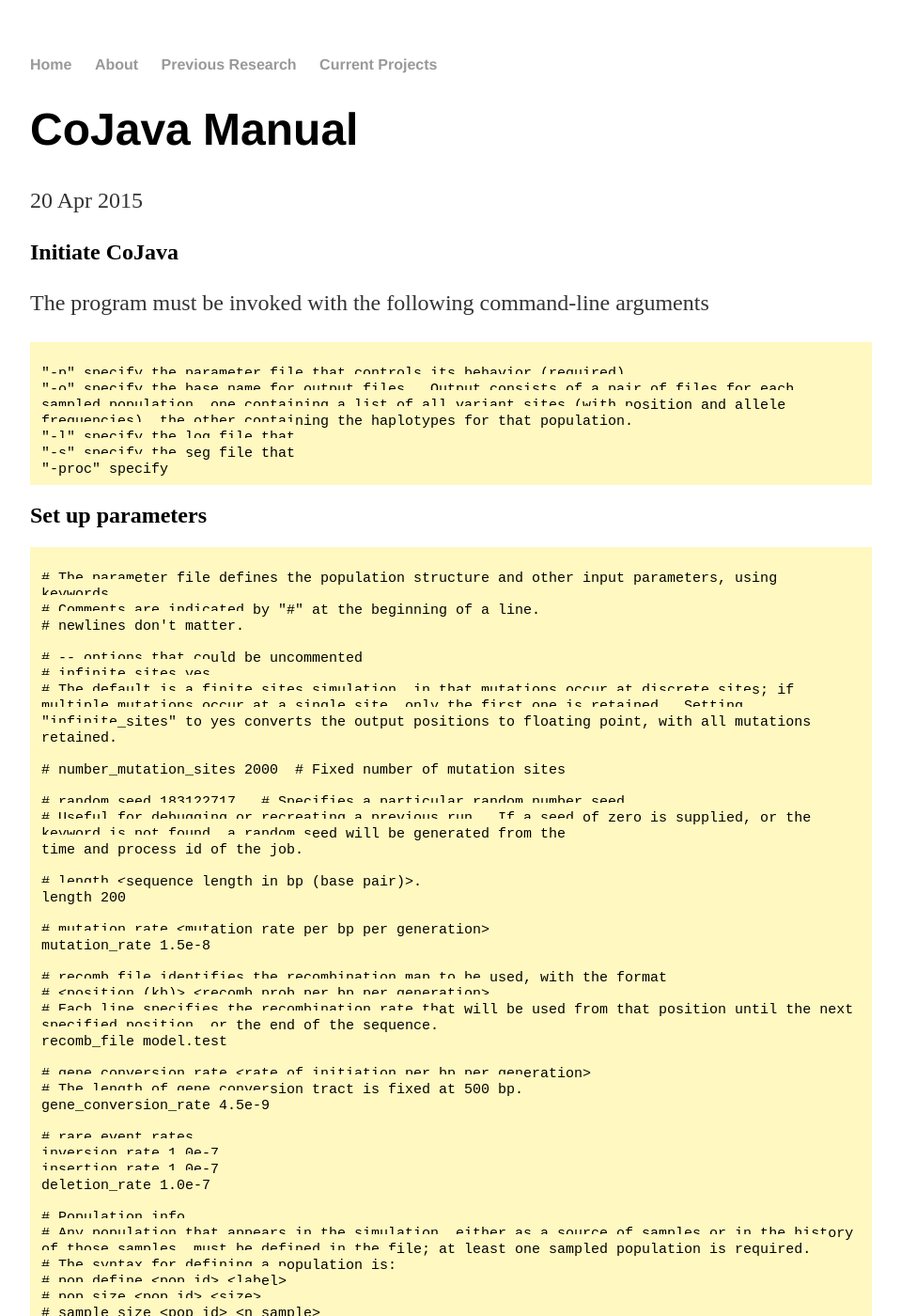
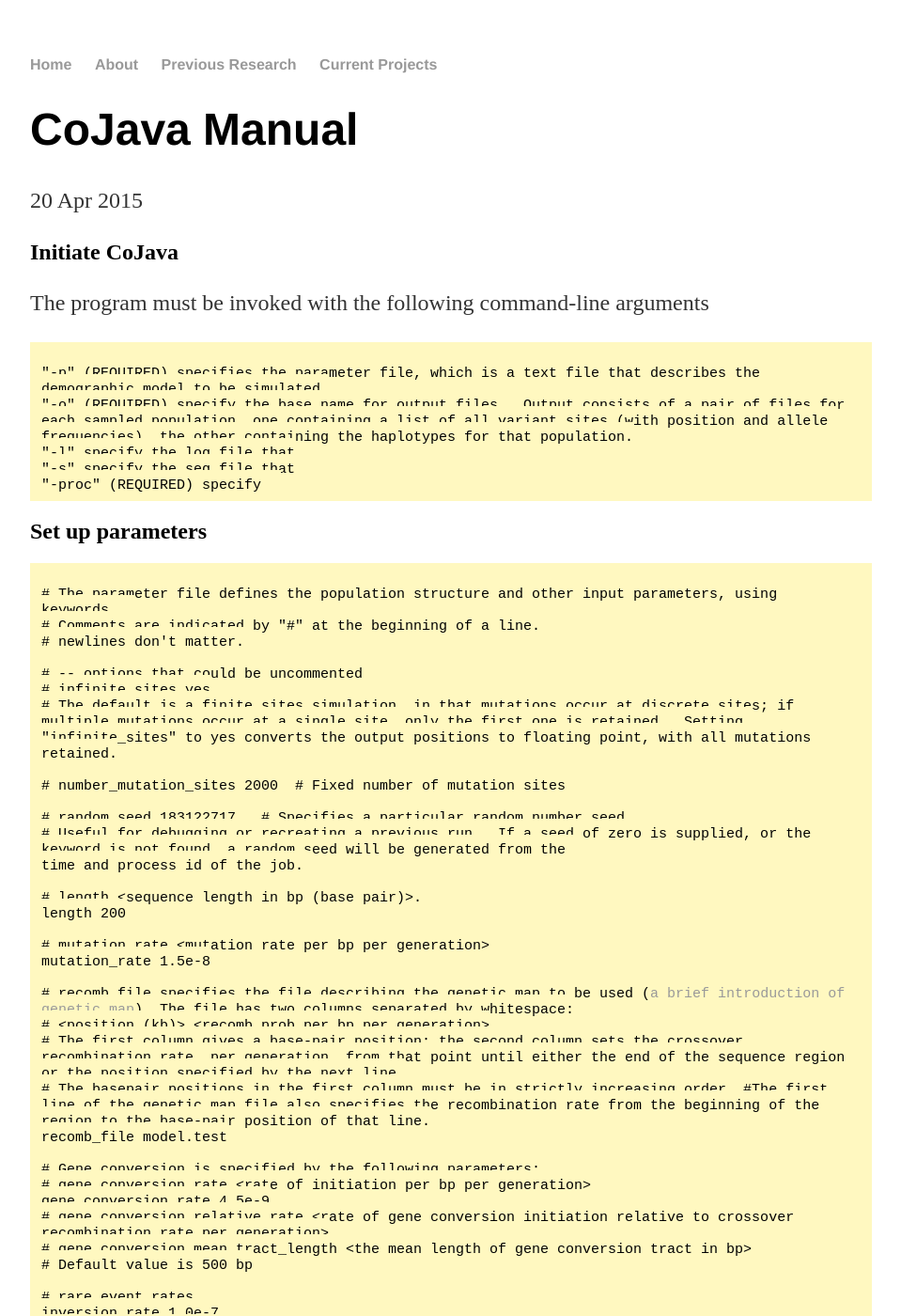
Before and after one commit to lybird300/lybird300.github.io, a Jekyll site: the page built from _posts/2015-04-20-cojava-manual.md, in a window 1280 px wide and 1400 px high. Shown: the whole window at 94% size, without its empty margins (160-1119 px from the left). Built offline with Jekyll 4.4.1, drawn with Linux system fonts in a browser that asks for light colours; some of the changed text lies outside the part shown.

Commit message:
Update 2015-04-20-cojava-manual.md

```diff
--- a/_posts/2015-04-20-cojava-manual.md
+++ b/_posts/2015-04-20-cojava-manual.md
@@ -6,11 +6,11 @@ date: 2015-04-20
 <h2>Initiate CoJava</h2>
 The program must be invoked with the following command-line arguments
 <pre class="prettyprint pre-scrollable"><code>
-"-p" specify the parameter file that controls its behavior (required)
-"-o" specify the base name for output files.  Output consists of a pair of files for each sampled population, one containing a list of all variant sites (with position and allele frequencies), the other containing the haplotypes for that population.
+"-p" (REQUIRED) specifies the parameter file, which is a text file that describes the demographic model to be simulated.
+"-o" (REQUIRED) specify the base name for output files.  Output consists of a pair of files for each sampled population, one containing a list of all variant sites (with position and allele frequencies), the other containing the haplotypes for that population.
 "-l" specify the log file that
 "-s" specify the seg file that
-"-proc" specify
+"-proc" (REQUIRED) specify
 </code></pre>
 
 <h2>Set up parameters</h2>
@@ -35,14 +35,18 @@ length 200
 # mutation_rate &lt;mutation rate per bp per generation&gt;
 mutation_rate 1.5e-8
 
-# recomb_file identifies the recombination map to be used, with the format
+# recomb_file specifies the file describing the genetic map to be used (<a href="http://lybird300.github.io/2015/04/21/gene-maps.html">a brief introduction of genetic map</a>). The file has two columns separated by whitespace:
 # &lt;position (kb)&gt; &lt;recomb prob per bp per generation&gt;
-# Each line specifies the recombination rate that will be used from that position until the next specified position, or the end of the sequence.
+# The first column gives a base-pair position; the second column sets the crossover recombination rate, per generation, from that point until either the end of the sequence region or the position specified by the next line.
+#The basepair positions in the first column must be in strictly increasing order. #The first line of the genetic map file also specifies the recombination rate from the beginning of the region to the base-pair position of that line.
 recomb_file model.test
 
+#Gene conversion is specified by the following parameters:
 #gene_conversion_rate &lt;rate of initiation per bp per generation&gt;
-#The length of gene conversion tract is fixed at 500 bp.
 gene_conversion_rate 4.5e-9
+#gene_conversion_relative_rate &lt;rate of gene conversion initiation relative to crossover recombination rate per generation&gt;
+#gene_conversion_mean_tract_length &lt;the mean length of gene conversion tract in bp&gt;
+#Default value is 500 bp
 
 # rare event rates
 inversion_rate 1.0e-7
@@ -53,9 +57,12 @@ deletion_rate 1.0e-7
 # Any population that appears in the simulation, either as a source of samples or in the history of those samples, must be defined in the file; at least one sampled population is required.
 # The syntax for defining a population is:
 # pop_define &lt;pop id&gt; &lt;label&gt;
+# <i>pop id</i> is an integer ID of the population, used to refer to the population when specifying demographic events.
+# <i>label</i> is human-readable name for the population (a string with no spaces and not put in quotes).
 # pop_size &lt;pop id&gt; &lt;size&gt;
+# <i>pop_size</i> indicates the effective present-day population size
 # sample_size &lt;pop id&gt; &lt;n sample&gt;
-
+# <i>sample_size</i> indicates the number of sampled
 pop_define 1 european
 pop_define 3 african-american
 pop_define 4 asian
```
